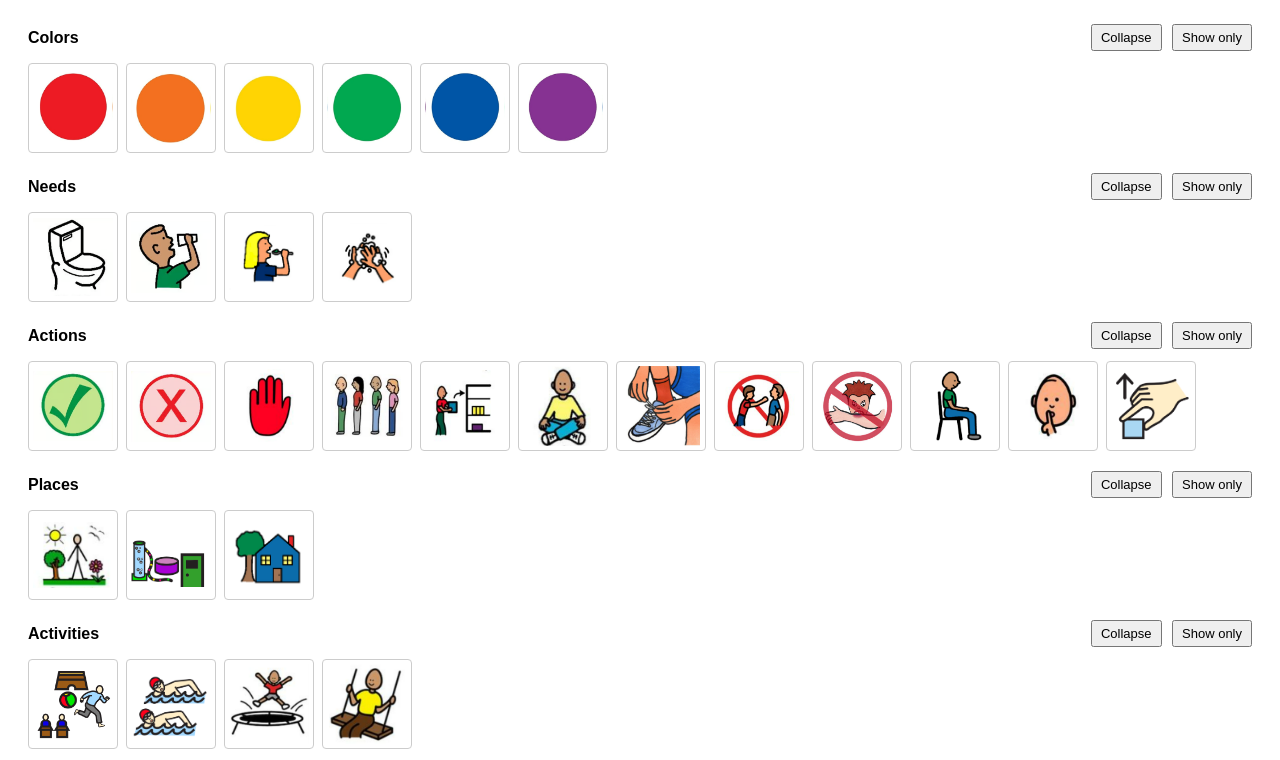
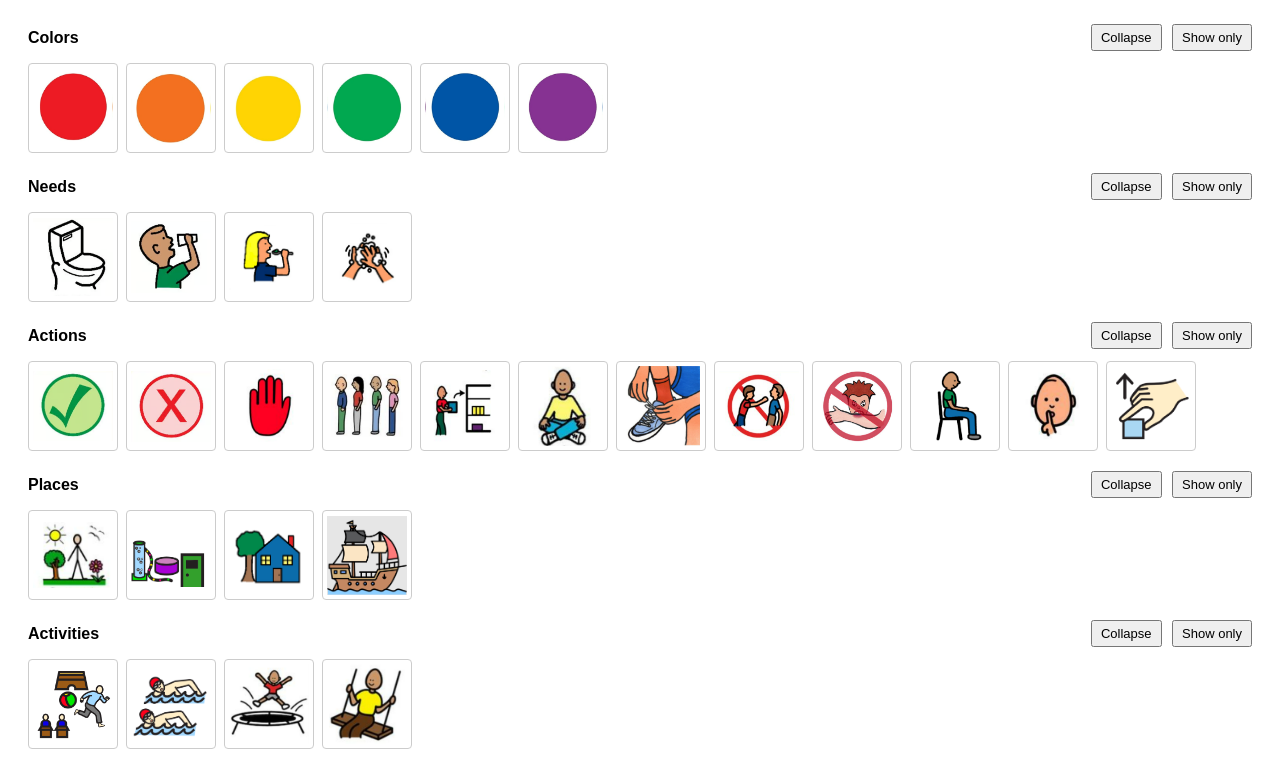
Before and after one commit to nilltronic/pecs, a plain HTML site: page index.html in a window 1280 px wide. Shown: the part 383-1143 px from the top of the page. Drawn offline with nearby package versions, Linux system fonts and the light colour scheme.

Commit message:
Update index.html

```diff
--- a/index.html
+++ b/index.html
@@ -204,6 +204,8 @@
     { name:"Outside", src:"images/outside.png", keywords:["outside","play out"], category:"Places" },
     { name:"Sensory", src:"images/sensory.png", keywords:["sensory","sensory room"], category:"Places" },
     { name:"Home", src:"images/home.png", keywords:["home","house"], category:"Places" },
+    { name:"Pirate", src:"images/pirate.png", keywords:["pirate","ship"], category:"Places" },
+
 
     // Activities
     { name:"PE", src:"images/pe.png", keywords:["pe","sport","sports"], category:"Activities" },
```
